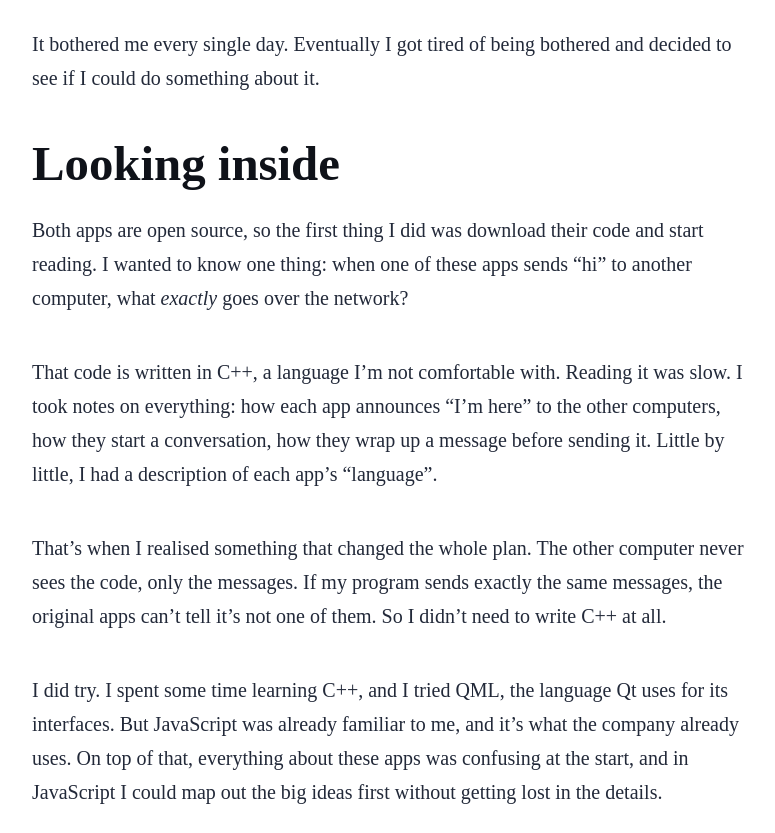
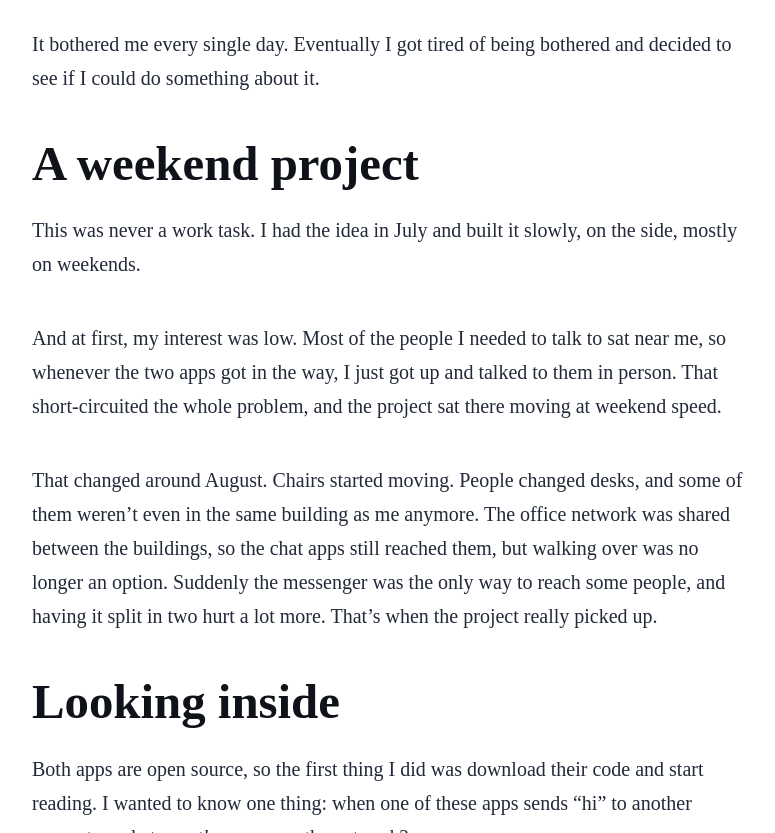
Before and after one commit to Lmedeiros-leiman/Lmedeiros-leiman.github.io, an Astro site: page /blog/beebeep-lan-messenger in a window 1280 px wide. Shown: the part 620-1453 px from the top of the page, without its empty margins (248-1023 px from the left). Built offline with nearby package versions, Linux system fonts and the light colour scheme; Astro itself is replaced by a stand-in of ours.

Commit message:
Post: add the weekend-project backstory (#7)
Co-authored-by: Leonardo Medeiros Leiman <suporte4@lefisc.com>
Co-authored-by: Claude Opus 5.5 <noreply@anthropic.com>

```diff
--- a/src/content/blog/beebeep-lan-messenger.md
+++ b/src/content/blog/beebeep-lan-messenger.md
@@ -16,6 +16,23 @@ questioned it. That's just how it was.
 
 It bothered me every single day. Eventually I got tired of being bothered and
 decided to see if I could do something about it.
+
+## A weekend project
+
+This was never a work task. I had the idea in July and built it slowly, on the
+side, mostly on weekends.
+
+And at first, my interest was low. Most of the people I needed to talk to sat
+near me, so whenever the two apps got in the way, I just got up and talked to
+them in person. That short-circuited the whole problem, and the project sat
+there moving at weekend speed.
+
+That changed around August. Chairs started moving. People changed desks, and
+some of them weren't even in the same building as me anymore. The office
+network was shared between the buildings, so the chat apps still reached them,
+but walking over was no longer an option. Suddenly the messenger was the only
+way to reach some people, and having it split in two hurt a lot more. That's
+when the project really picked up.
 
 ## Looking inside
 
```
